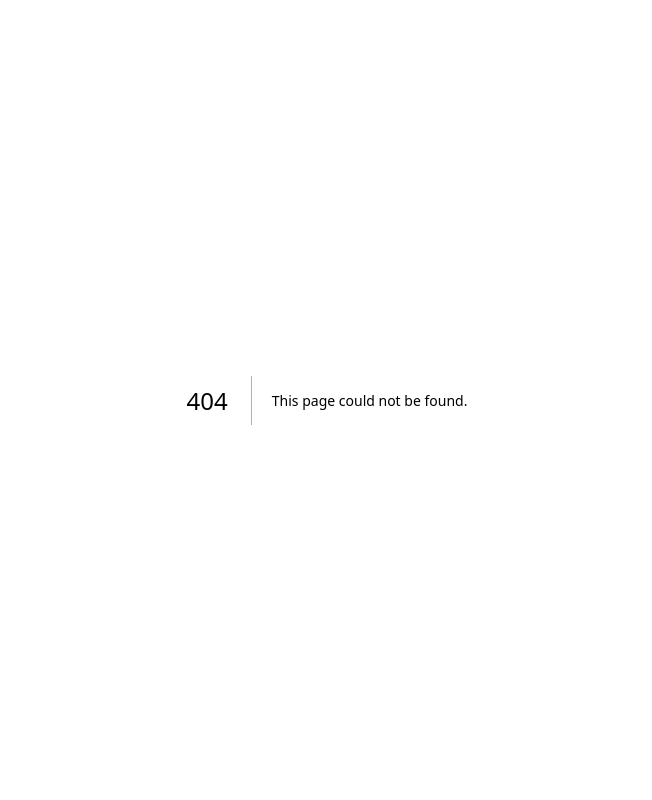
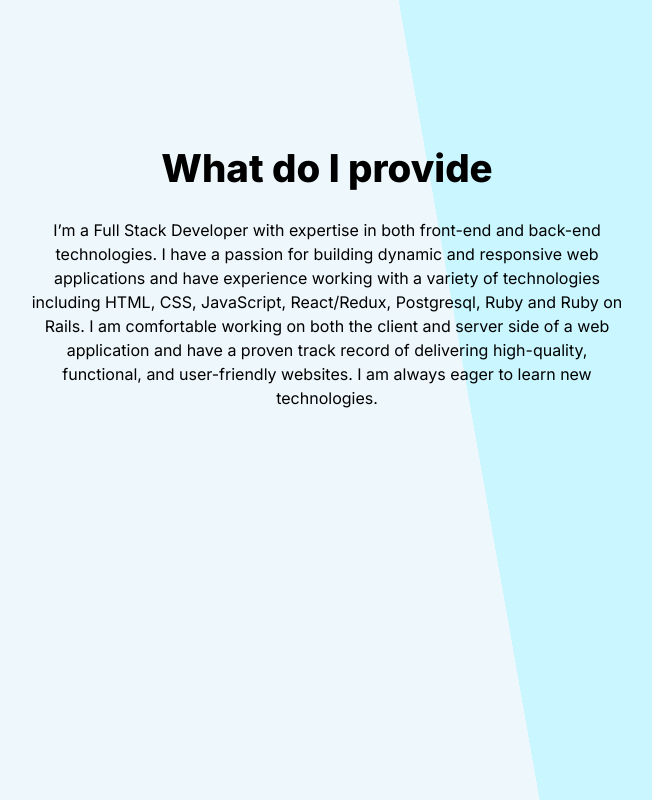
Before and after one commit to eerapheal/portfolio, a Next.js app: page /hire in a window 1280 px wide. Before the commit this address had no page. Shown: the whole page, without its empty margins (313-965 px from the left). Built offline with nearby package versions, Linux system fonts and the light colour scheme.

Commit message:
hire me page intro

```diff
--- /dev/null
+++ b/src/app/hire/page.jsx
@@ -0,0 +1,46 @@
+"use client";
+import React from "react";
+import frontendImg from "../assets/images/front-end.png";
+import backendImg from "../assets/images/backend.png";
+import uiImg from "../assets/images/design.png";
+import appsImg from "../assets/images/apps.png";
+
+const page = () => {
+  return (
+    <React.Fragment>
+      <div
+        className="home"
+        style={{
+          backgroundImage:
+            "linear-gradient(80deg, #eef7fb 0 60%,  #C9F6FF 0% 100%)",
+          paddingTop: "140px",
+          height: "100vh",
+          width: "100%",
+        }}
+      >
+        <div className="container m-auto">
+          <div className="grid grid-flow-col-12">
+            <div className="text-center">
+              <h2 className="text-headingColor font-[800] text-[2.4rem] mb-5">
+                What do I provide
+              </h2>
+              <p className="lg:max-w-[600px] lg:mx-auto text-headingColor font[500] text[16px] loading-7">
+                I&rsquo;m a Full Stack Developer with expertise in both
+                front-end and back-end technologies. I have a passion for
+                building dynamic and responsive web applications and have
+                experience working with a variety of technologies including
+                HTML, CSS, JavaScript, React/Redux, Postgresql, Ruby and Ruby on
+                Rails. I am comfortable working on both the client and server
+                side of a web application and have a proven track record of
+                delivering high-quality, functional, and user-friendly websites.
+                I am always eager to learn new technologies.
+              </p>
+            </div>
+          </div>
+        </div>
+      </div>
+    </React.Fragment>
+  );
+};
+
+export default page;
```
